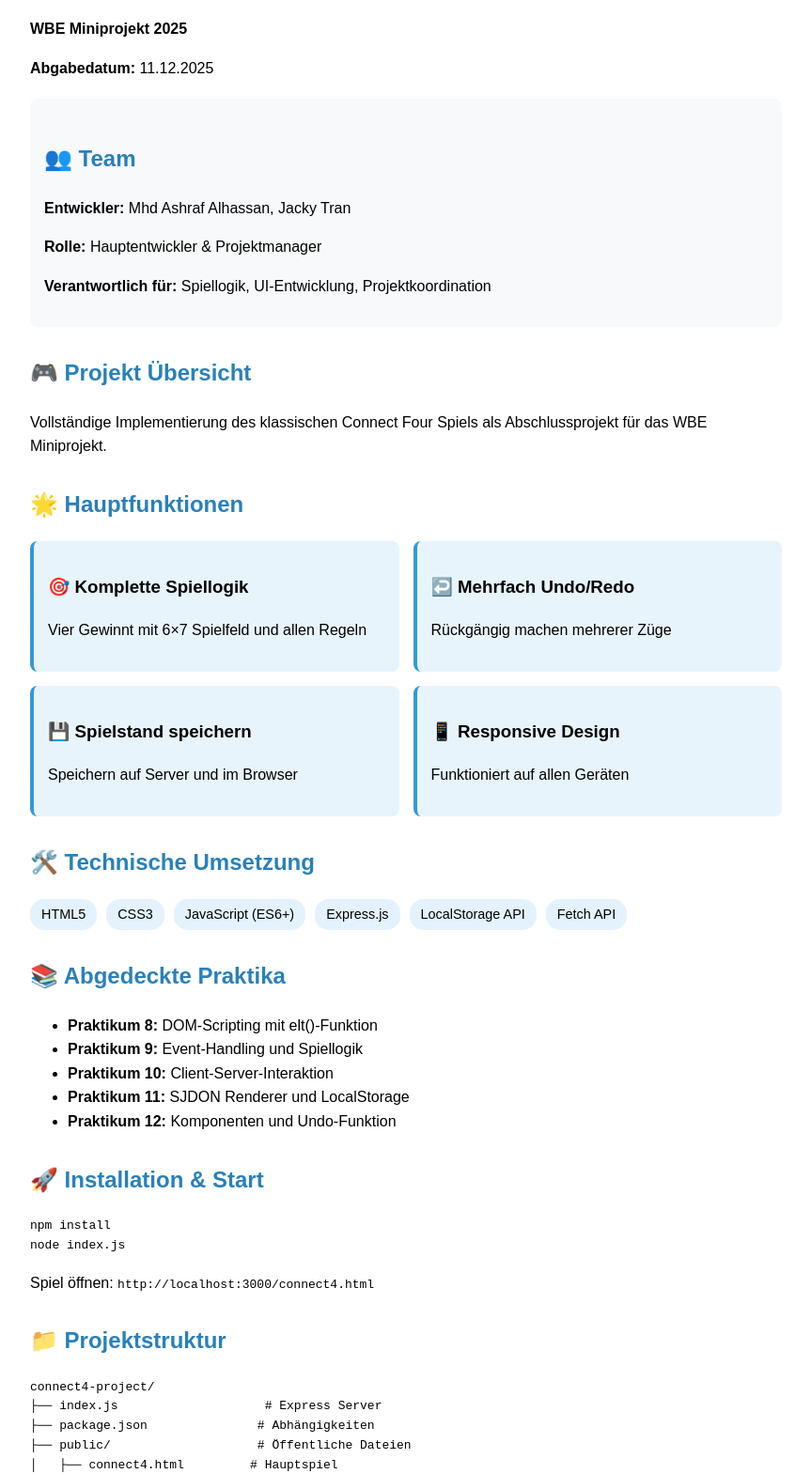
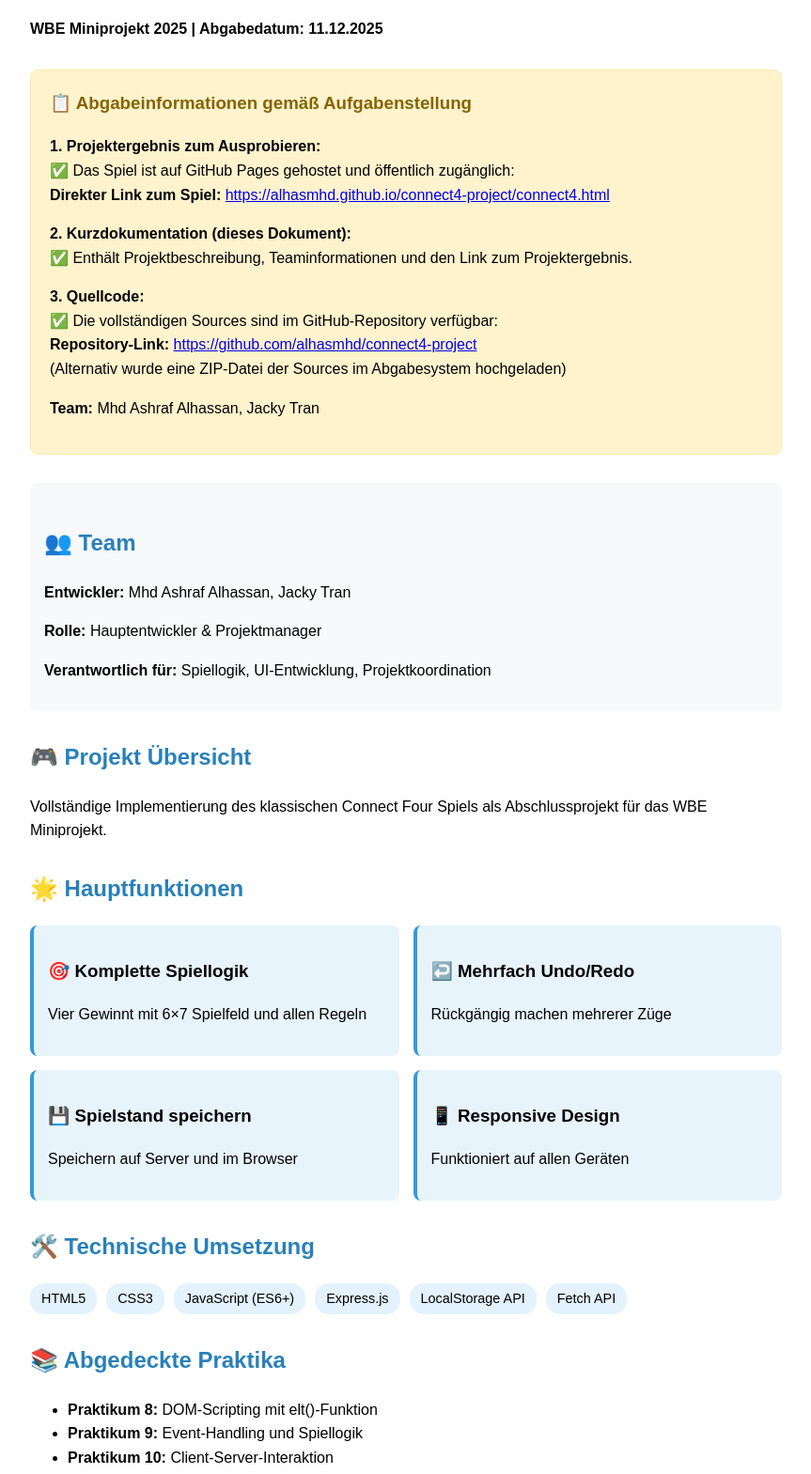
Before and after one commit to alhasmhd/connect4-project, a website: page documentation.html in a window 1280 px wide. Shown: the part 109-1678 px from the top of the page at 94% size, without its empty margins (208-1071 px from the left). Drawn offline with Linux system fonts and the light colour scheme.

Commit message:
Update documentation.html

```diff
--- a/documentation.html
+++ b/documentation.html
@@ -3,7 +3,7 @@
 <head>
     <meta charset="UTF-8">
     <meta name="viewport" content="width=device-width, initial-scale=1.0">
-    <title>Connect Four - Projekt Dokumentation</title>
+    <title>Connect Four - Projekt Dokumentation & Abgabe</title>
     <style>
         body {
             font-family: Arial, sans-serif;
@@ -21,12 +21,33 @@
         .tech span { background: #e3f2fd; padding: 5px 12px; border-radius: 15px; font-size: 0.9rem; }
         footer { margin-top: 40px; padding-top: 20px; border-top: 1px solid #ddd; text-align: center; color: #666; }
         .btn { display: inline-block; padding: 10px 20px; background: #3498db; color: white; text-decoration: none; border-radius: 5px; margin-top: 20px; }
+        .abgabe-box { background: #fff3cd; border: 1px solid #ffeaa7; border-radius: 8px; padding: 20px; margin: 30px 0; }
+        .abgabe-box h3 { color: #856404; margin-top: 0; }
     </style>
 </head>
 <body>
-    <h1>Connect Four - Projekt Dokumentation</h1>
-    <p><strong>WBE Miniprojekt 2025</strong></p>
-    <p><strong>Abgabedatum:</strong> 11.12.2025</p>
+    <h1>Connect Four - Projekt Dokumentation & Abgabe</h1>
+    <p><strong>WBE Miniprojekt 2025 | Abgabedatum: 11.12.2025</strong></p>
+
+    <div class="abgabe-box">
+        <h3>📋 Abgabeinformationen gemäß Aufgabenstellung</h3>
+        <p><strong>1. Projektergebnis zum Ausprobieren:</strong><br>
+           ✅ Das Spiel ist auf GitHub Pages gehostet und öffentlich zugänglich:<br>
+           <strong>Direkter Link zum Spiel:</strong> <a href="https://alhasmhd.github.io/connect4-project/connect4.html" target="_blank">https://alhasmhd.github.io/connect4-project/connect4.html</a>
+        </p>
+
+        <p><strong>2. Kurzdokumentation (dieses Dokument):</strong><br>
+           ✅ Enthält Projektbeschreibung, Teaminformationen und den Link zum Projektergebnis.
+        </p>
+
+        <p><strong>3. Quellcode:</strong><br>
+           ✅ Die vollständigen Sources sind im GitHub-Repository verfügbar:<br>
+           <strong>Repository-Link:</strong> <a href="https://github.com/alhasmhd/connect4-project" target="_blank">https://github.com/alhasmhd/connect4-project</a><br>
+           (Alternativ wurde eine ZIP-Datei der Sources im Abgabesystem hochgeladen)
+        </p>
+
+        <p><strong>Team:</strong> Mhd Ashraf Alhassan, Jacky Tran</p>
+    </div>
 
     <div class="team">
         <h2>👥 Team</h2>
@@ -77,10 +98,10 @@
         <li><strong>Praktikum 12:</strong> Komponenten und Undo-Funktion</li>
     </ul>
 
-    <h2>🚀 Installation & Start</h2>
-    <pre><code>npm install
-node index.js</code></pre>
-    <p>Spiel öffnen: <code>http://localhost:3000/connect4.html</code></p>
+    <h2>🚀 Live-Zugang zum Projekt</h2>
+    <p><strong>Die fertige Anwendung ist direkt über GitHub Pages erreichbar:</strong></p>
+    <p><a href="https://alhasmhd.github.io/connect4-project/connect4.html" class="btn" target="_blank">🎮 Jetzt Connect Four spielen (Live-Version)</a></p>
+    <p><strong>Quellcode einsehen:</strong> <a href="https://github.com/alhasmhd/connect4-project" target="_blank">GitHub Repository öffnen</a></p>
 
     <h2>📁 Projektstruktur</h2>
     <pre>
@@ -94,10 +115,8 @@ connect4-project/
 └── README.md                 # Projektbeschreibung
     </pre>
 
-    <a href="connect4.html" class="btn">🎮 Zum Spiel</a>
-
     <footer>
-        <p>Connect Four - WBE Miniprojekt</p>
+        <p>Connect Four - WBE Miniprojekt 2025</p>
         <p>© 2025 • Entwickelt für den WBE Kurs</p>
     </footer>
 </body>
```
